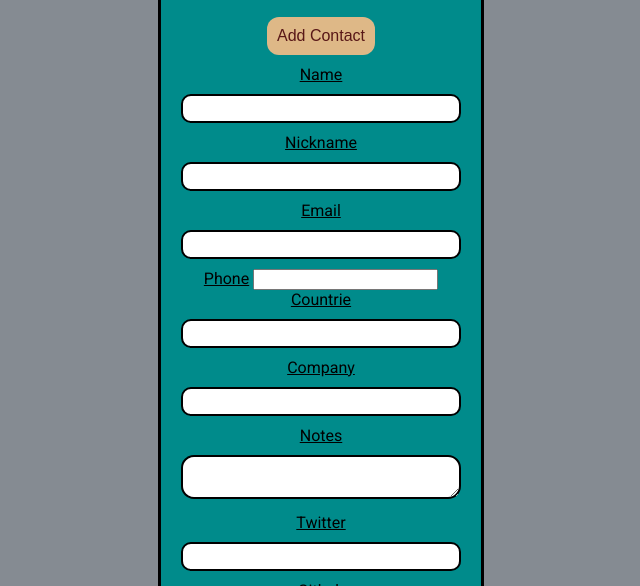
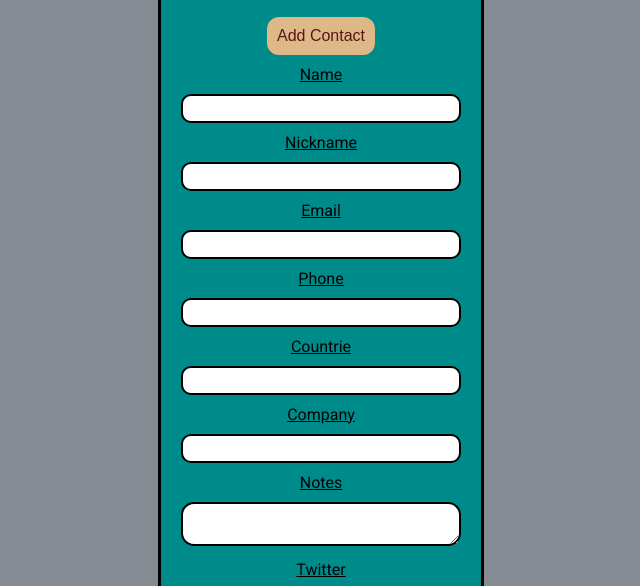
Before and after one commit to 1CIM/address_book_challenge, a website: page src/index.html in a window 1280 px wide. Both pictures are taken after a click on the button "Add Contact". Shown: the part 198-784 px from the top of the page, without its empty margins (319-959 px from the left). Drawn offline with Linux system fonts and the light colour scheme.

Commit message:
Add style to input 'number'

```diff
--- a/src/assets/css/style.css
+++ b/src/assets/css/style.css
@@ -16,7 +16,7 @@ body {
   border-radius: 17px;
 }
 
-input[type="email"], textarea[type='text'], input[type="text"] {
+input[type="email"], textarea[type='text'], input[type="text"], input[type="number"] {
   width: 100%;
   padding: 5px 1px;
   margin: 10px 0;
```
